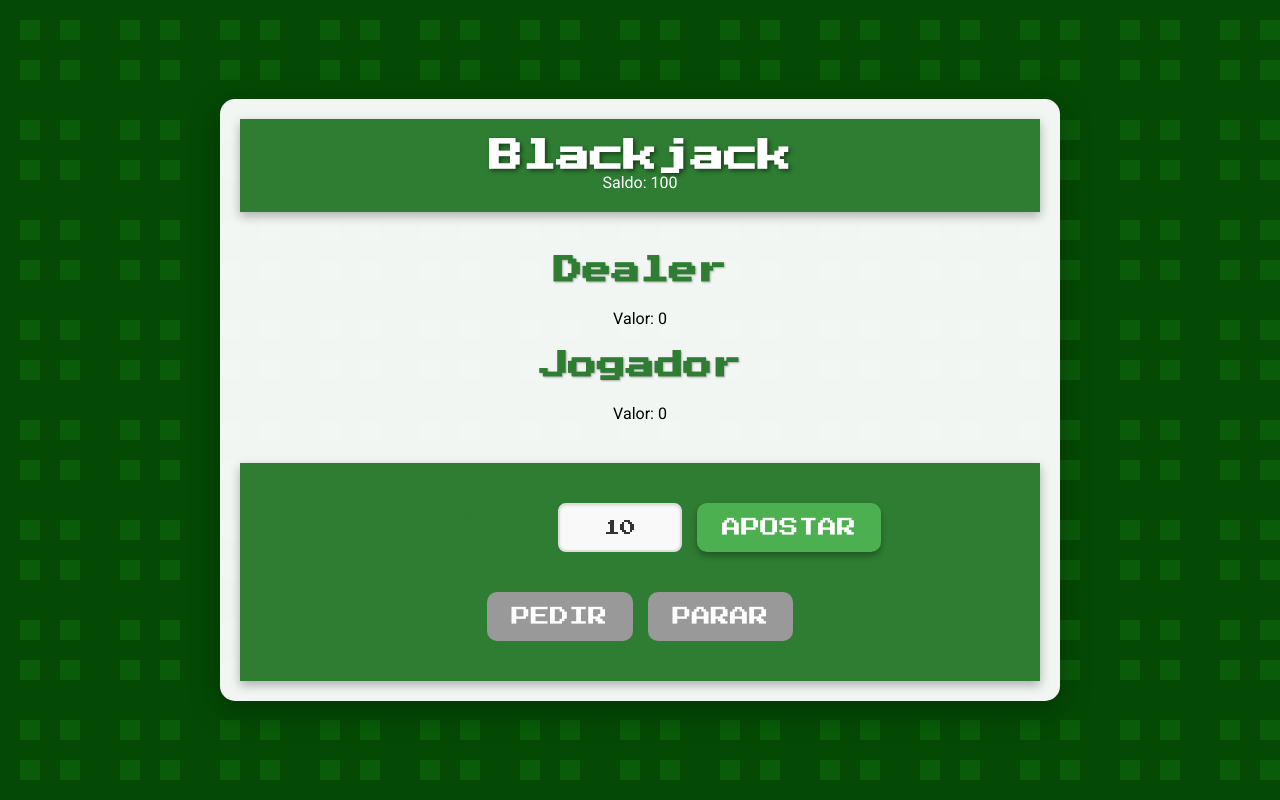
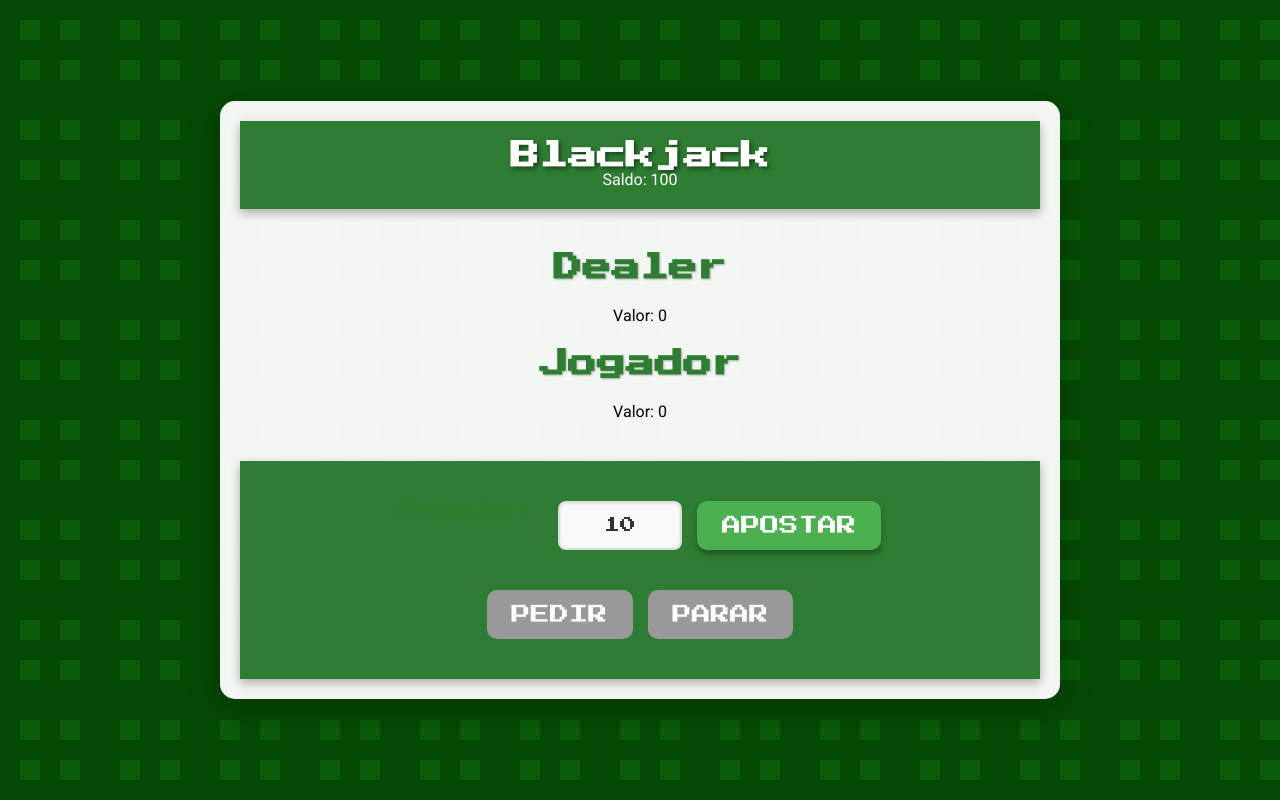
Before and after one commit to geickoliveira/blackjack-telegram, a plain HTML site: page index.html in a window 1280 px wide. Drawn offline with Linux system fonts and the light colour scheme.

Commit message:
Update style.css

```diff
--- a/style.css
+++ b/style.css
@@ -40,7 +40,7 @@ footer {
 
 header h1 {
     margin: 0;
-    font-size: 2.1em;
+    font-size: 1.8em;
     font-family: 'Press Start 2P', cursive;
     text-shadow: 2px 2px 4px rgba(0, 0, 0, 0.5);
 }
```
